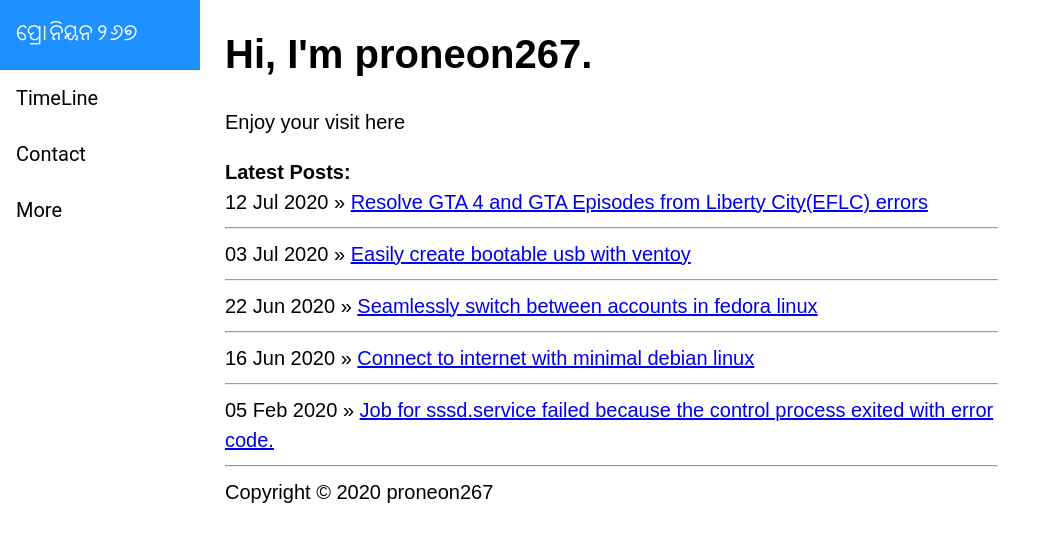
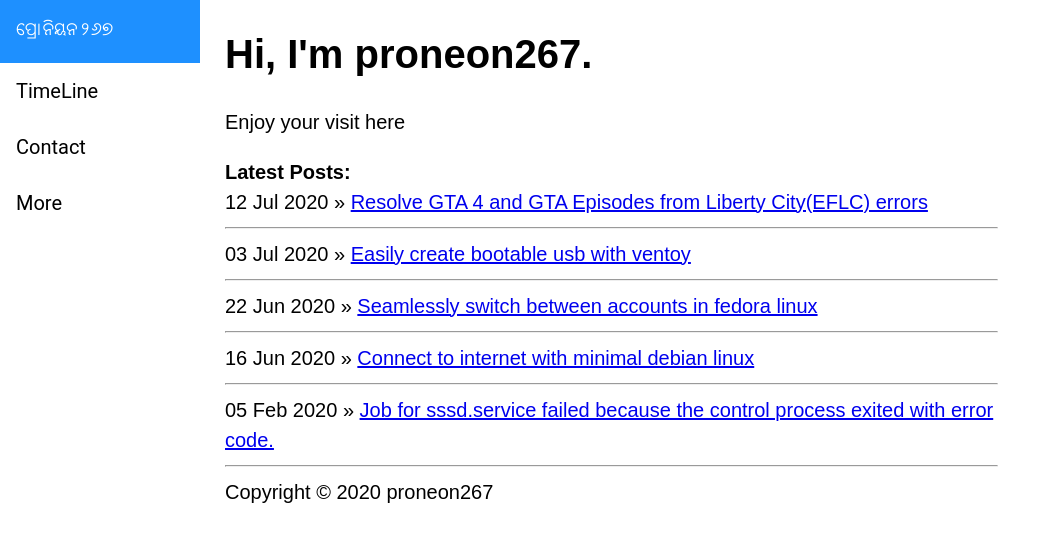
Before and after one commit to proneon267/proneon267.github.io, a Jekyll site: the page built from index.html, in a window 1280 px wide and 1002 px high. Shown: the top 542 px of the window, without its empty margins (0-1061 px from the left). Built offline with Jekyll 4.4.1, drawn with Linux system fonts in a browser that asks for light colours.

Commit message:
Update default.html

```diff
--- a/_layouts/default.html
+++ b/_layouts/default.html
@@ -45,12 +45,13 @@
         }
     @font-face {
         font-family: 'Lohit-Odia';
-	    font-size:1rem;
 	src: url('/fonts/Lohit-Odia.woff') format('woff');
         unicode-range: U+0B00–0B7F;
       }
       [lang="or"] {
         font-family: 'Lohit-Odia';
+	font-size:1rem;
+
         }
       body {
         margin: 0;
```
